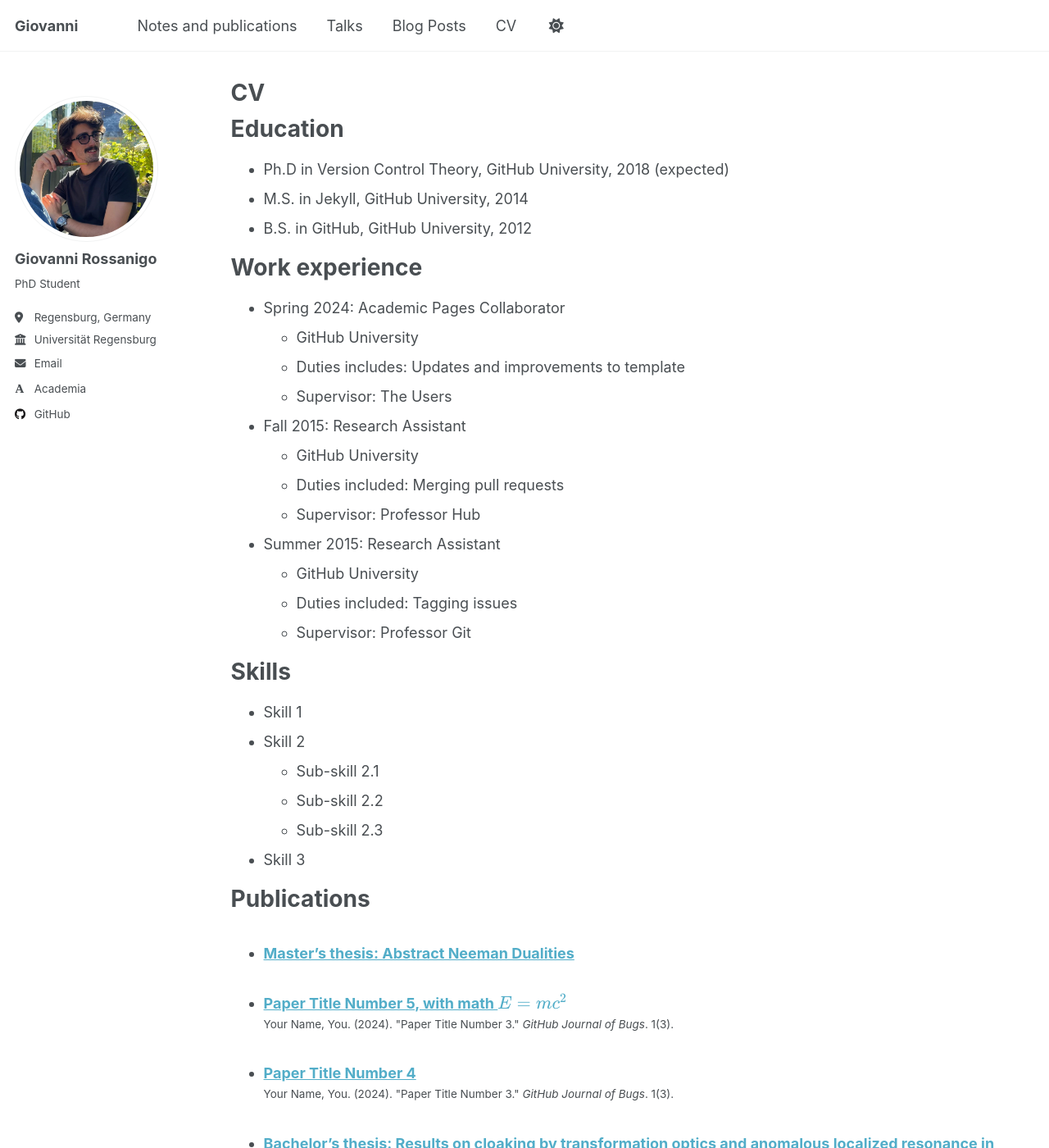
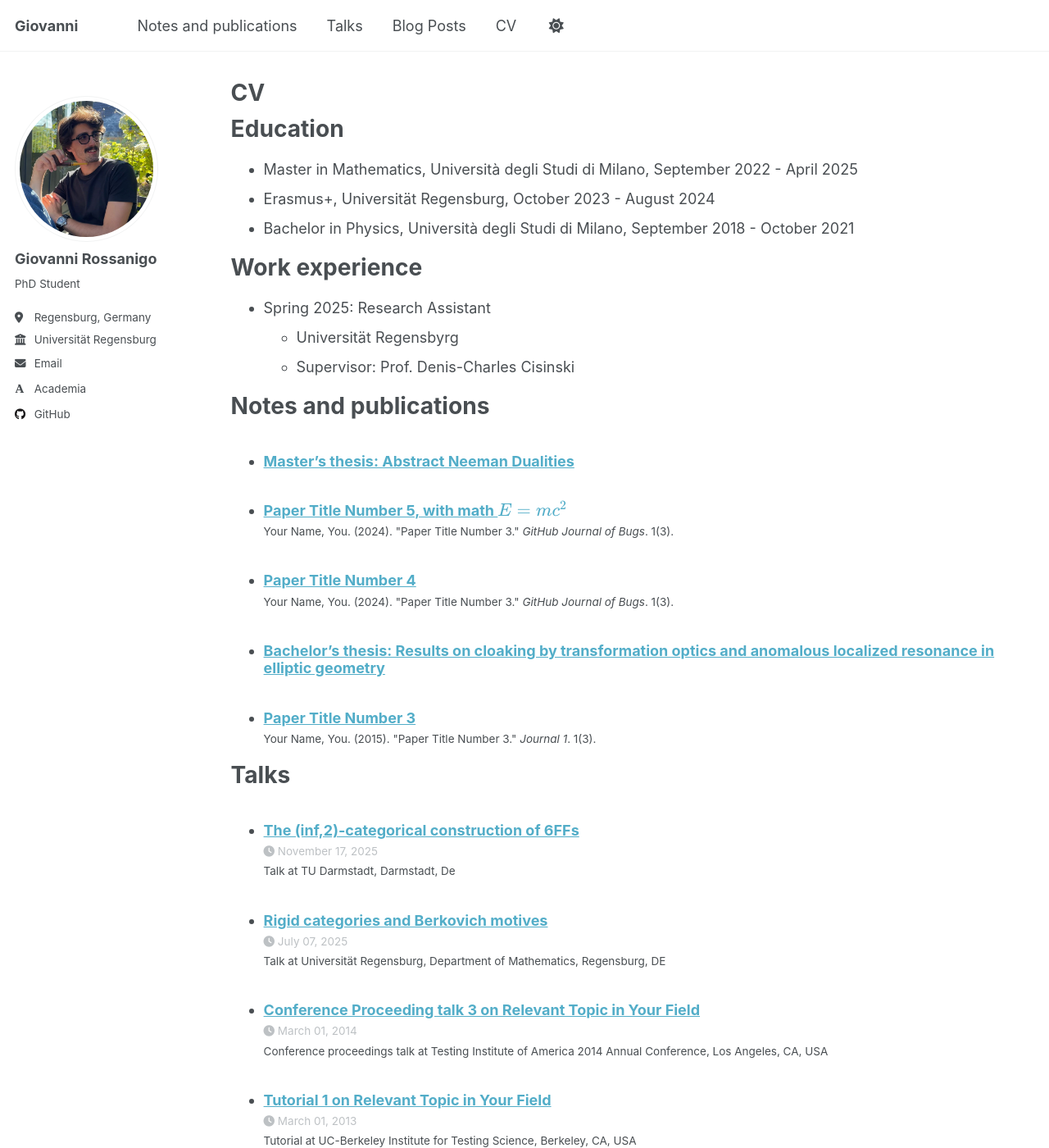
Before and after one commit to giovannirossanigo/giovannirossanigo.github.io, a Jekyll site: the page built from _pages/cv.md, in a window 1280 px wide and 1400 px high. Shown: the whole window at 82% size. Built offline with Jekyll 4.4.1, drawn with Linux system fonts in a browser that asks for light colours; some web fonts are replaced; a script that is not in the unit is left out; some of the changed text lies outside the part shown.

Commit message:
Update cv.md

```diff
--- a/_pages/cv.md
+++ b/_pages/cv.md
@@ -11,37 +11,19 @@ redirect_from:
 
 Education
 ======
-* Ph.D in Version Control Theory, GitHub University, 2018 (expected)
-* M.S. in Jekyll, GitHub University, 2014
-* B.S. in GitHub, GitHub University, 2012
+* Master in Mathematics, Università degli Studi di Milano, September 2022 - April 2025
+* Erasmus+, Universität Regensburg, October 2023 - August 2024
+* Bachelor in Physics, Università degli Studi di Milano, September 2018 - October 2021
 
 Work experience
 ======
-* Spring 2024: Academic Pages Collaborator
-  * GitHub University
-  * Duties includes: Updates and improvements to template
-  * Supervisor: The Users
+* Spring 2025: Research Assistant
+  * Universität Regensbyrg
+  * Supervisor: Prof. Denis-Charles Cisinski
 
-* Fall 2015: Research Assistant
-  * GitHub University
-  * Duties included: Merging pull requests
-  * Supervisor: Professor Hub
 
-* Summer 2015: Research Assistant
-  * GitHub University
-  * Duties included: Tagging issues
-  * Supervisor: Professor Git
 
-Skills
-======
-* Skill 1
-* Skill 2
-  * Sub-skill 2.1
-  * Sub-skill 2.2
-  * Sub-skill 2.3
-* Skill 3
-
-Publications
+Notes and publications
 ======
   <ul>{% for post in site.publications reversed %}
     {% include archive-single-cv.html %}
@@ -52,13 +34,3 @@ Talks
   <ul>{% for post in site.talks reversed %}
     {% include archive-single-talk-cv.html  %}
   {% endfor %}</ul>
-
-Teaching
-======
-  <ul>{% for post in site.teaching reversed %}
-    {% include archive-single-cv.html %}
-  {% endfor %}</ul>
-
-Service and leadership
-======
-* Currently signed in to 43 different slack teams
```
